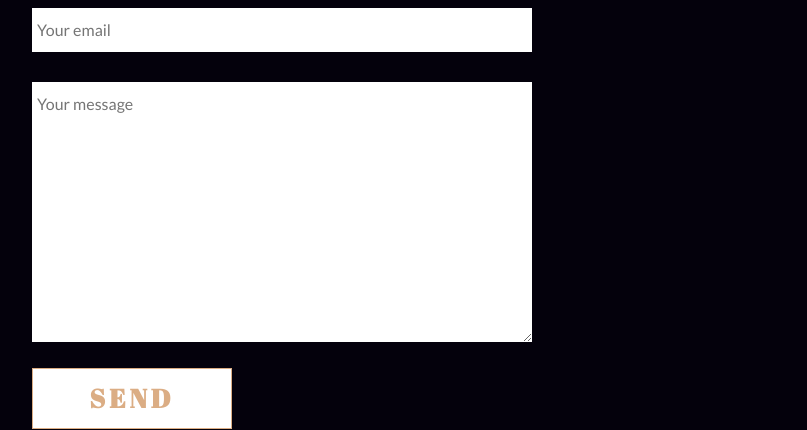
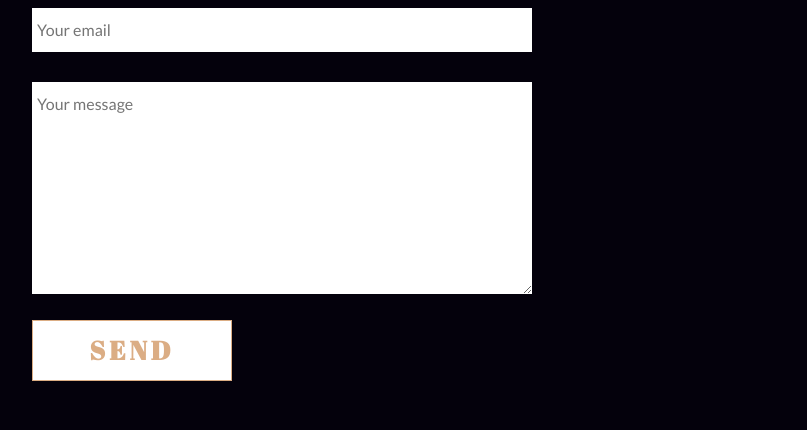
Before and after one commit to ilnura-ilya/potfolio, a website: page index.html in a window 1280 px wide. Shown: the part 5078-5508 px from the top of the page, without its empty margins (96-903 px from the left). Drawn offline with nearby package versions, Linux system fonts and the light colour scheme; a script that the page names is missing.

Commit message:
style.css

```diff
--- a/index.html
+++ b/index.html
@@ -632,7 +632,7 @@
                 class="inputSection"
                 name="message"
                 placeholder="Your message"
-                rows="10"
+                rows="8"
                 required=""
               ></textarea>
             </div>
--- a/style.css
+++ b/style.css
@@ -132,6 +132,11 @@ a {
  max-width:100%;
  margin: 0;
  padding: 0px;
+}
+
+#contact{
+  min-height: 85vh;
+  max-height: 85vh;
 }
 
 .contain {
```
